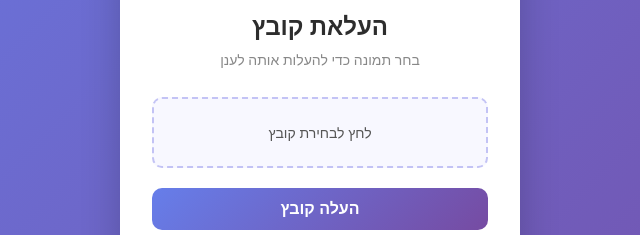
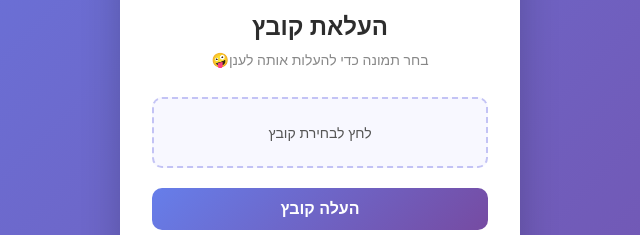
Before and after one commit to idan70000-ui/AWS-project, a website: page public/index.html in a window 1280 px wide. Shown: the part 301-536 px from the top of the page, 320-960 px from the left. Drawn offline with Linux system fonts and the light colour scheme.

Commit message:
adding aws project

```diff
--- a/public/index.html
+++ b/public/index.html
@@ -9,7 +9,7 @@
   <div class="upload-container">
     <div class="icon">📤</div>
     <h1>העלאת קובץ</h1>
-    <p class="subtitle">בחר תמונה כדי להעלות אותה לענן</p>
+    <p class="subtitle">בחר תמונה כדי להעלות אותה לענן🤪</p>
 
     <form id="uploadForm" enctype="multipart/form-data">
       <label for="fileInput" class="file-label">
```
